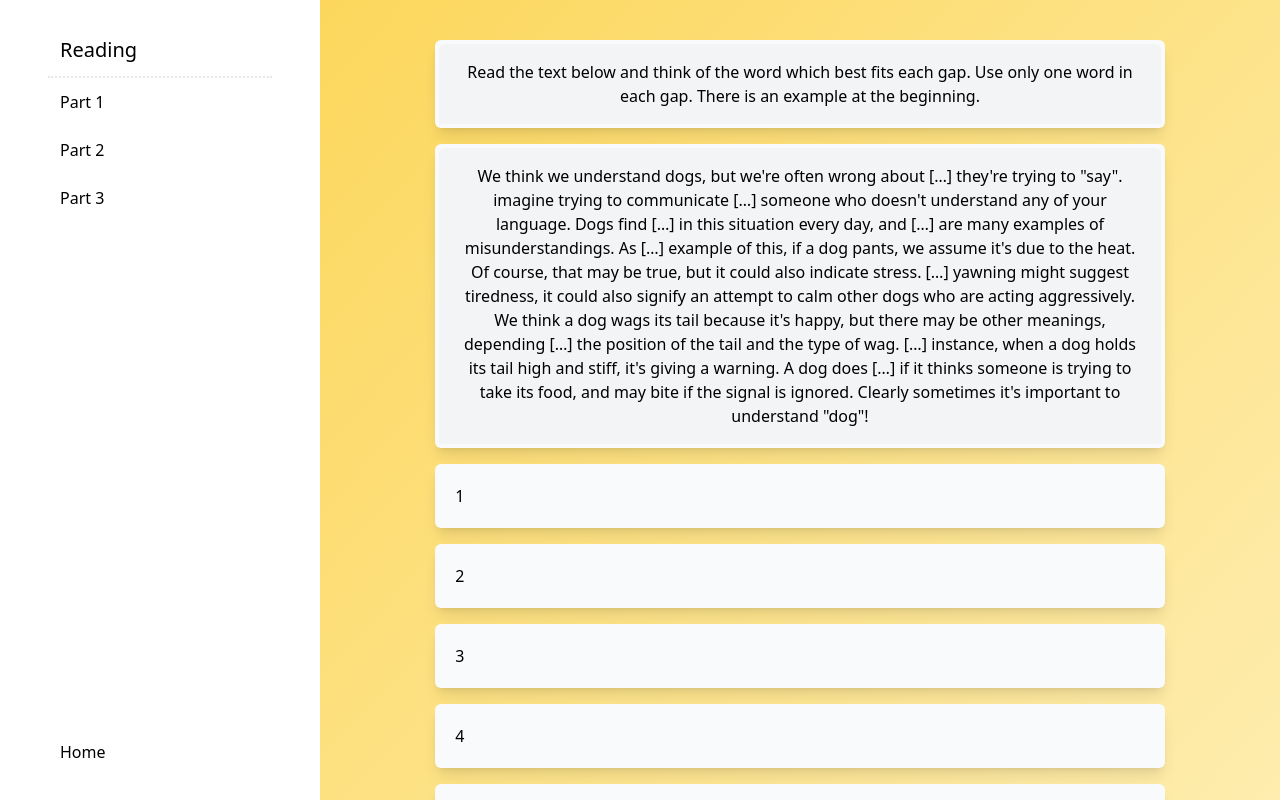
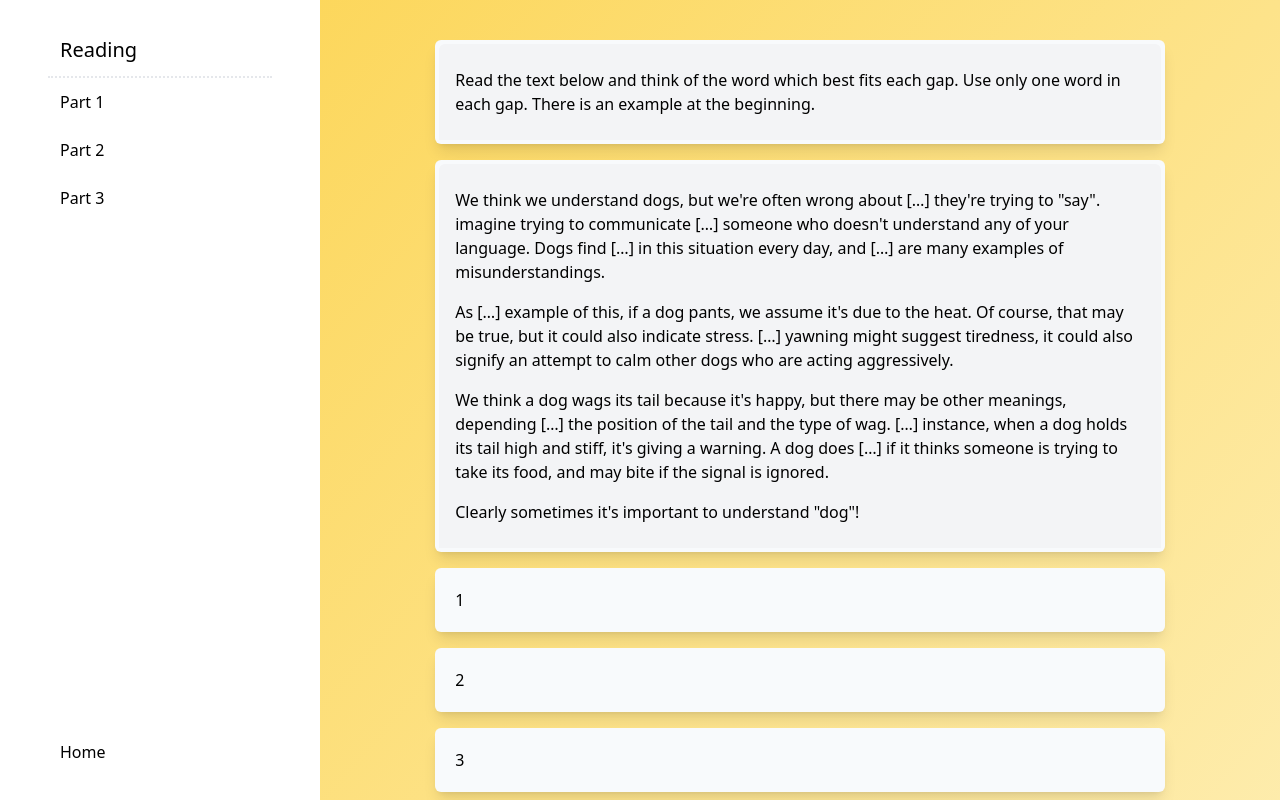
Before and after one commit to manusdextra/answersheet, a React (Create React App) app: page /exams/readingpart2 in a window 1280 px wide. Shown: the top 800 px of the page. Built offline with nearby package versions, Linux system fonts and the light colour scheme.

Commit message:
"Styles: Text should be arrays of strings
This is so that the TextCard component can render paragraphs. It means
one liners have to be passed within an array, and the mockexam had to be
updated, but on the whole I think this is cleaner.

```diff
--- a/src/assets/mockexam.ts
+++ b/src/assets/mockexam.ts
@@ -8,10 +8,10 @@ import type {
 export const readingPart1: Reading1 = {
   instructions:
     "Read the text below and decide which answer best fits each gap. There is an example at the beginning.",
-  text: `
-  Nowadays we are all […] pressure to increase the amount of work we can achieve in the shortest possible time. […] of this we may spend time looking […] short-cuts in our working lives. However, many of these time-saving measures may actually cause more problems than they […].
-  Some organisations seem to expect their staff to work more than the usual eight or nine hours a day, without recognising the fact that tiredness causes people to […] silly mistakes. We all tend to […] those who can multi-task because we think they are working hard—but do all the electronic gadgets they use make them more efficient in the long […]? It's possible they actually distract them from the task […] and lead to a loss of concentration. So maybe […] every email or answering every mobile phone call immediately is not the most efficient use of our time.
-`,
+  text: [
+    `Nowadays we are all […] pressure to increase the amount of work we can achieve in the shortest possible time. […] of this we may spend time looking […] short-cuts in our working lives. However, many of these time-saving measures may actually cause more problems than they […].`,
+    `Some organisations seem to expect their staff to work more than the usual eight or nine hours a day, without recognising the fact that tiredness causes people to […] silly mistakes. We all tend to […] those who can multi-task because we think they are working hard—but do all the electronic gadgets they use make them more efficient in the long […]? It's possible they actually distract them from the task […] and lead to a loss of concentration. So maybe […] every email or answering every mobile phone call immediately is not the most efficient use of our time.`,
+  ],
   questions: [
     {
       id: 0,
@@ -65,12 +65,12 @@ export const readingPart1: Reading1 = {
 export const readingPart2: Reading2 = {
   instructions:
     "Read the text below and think of the word which best fits each gap. Use only one word in each gap. There is an example at the beginning.",
-  text: `
-  We think we understand dogs, but we're often wrong about […] they're trying to "say". imagine trying to communicate […] someone who doesn't understand any of your language. Dogs find […] in this situation every day, and […] are many examples of misunderstandings.
-    As […] example of this, if a dog pants, we assume it's due to the heat. Of course, that may be true, but it could also indicate stress. […] yawning might suggest tiredness, it could also signify an attempt to calm other dogs who are acting aggressively.
-    We think a dog wags its tail because it's happy, but there may be other meanings, depending […] the position of the tail and the type of wag. […] instance, when a dog holds its tail high and stiff, it's giving a warning. A dog does […] if it thinks someone is trying to take its food, and may bite if the signal is ignored.
-    Clearly sometimes it's important to understand "dog"!
-  `,
+  text: [
+    `We think we understand dogs, but we're often wrong about […] they're trying to "say". imagine trying to communicate […] someone who doesn't understand any of your language. Dogs find […] in this situation every day, and […] are many examples of misunderstandings.`,
+    `As […] example of this, if a dog pants, we assume it's due to the heat. Of course, that may be true, but it could also indicate stress. […] yawning might suggest tiredness, it could also signify an attempt to calm other dogs who are acting aggressively.`,
+    `We think a dog wags its tail because it's happy, but there may be other meanings, depending […] the position of the tail and the type of wag. […] instance, when a dog holds its tail high and stiff, it's giving a warning. A dog does […] if it thinks someone is trying to take its food, and may bite if the signal is ignored.`,
+    `Clearly sometimes it's important to understand "dog"!`,
+  ],
   questions: [
     { id: 0, example: true, rightanswer: "for" },
     { id: 1, rightanswer: "with" },
@@ -87,11 +87,11 @@ export const readingPart2: Reading2 = {
 export const readingPart3: Reading3 = {
   instructions:
     "Read the text below. Use the word given in capitals at the end of some of the lines to form a word that fits in the gap in the same line. There is an example at the beginning.",
-  text: `
-  People assume there is a […] between a tourist and a traveller and that "tourist" is a negative term. Is this true?
-  In general, it seems a tourist goes to a new place to have a fun, […] time, and to replace the energy used up by working in a […] job. A traveller wanders from place to place driven on by a deep […] about everything new and the desire to explore. A tourist escapes from the […] routine of everyday life seeking relaxation, whereas all a traveller wants is to be on the road. A tourist goes somewhere, is amazed, but then returns with his or her everyday life […] by the experience; a traveller continues to roam around, seeking anything that enhances his or her […] of the world. A tourist goes home but a traveller moves on, perhaps unwilling to stop anywhere permanently.
-    But could it be possible that the two are […] the same? After all, they share a pleasure in the world and an […] of the wonders in it.
-  `,
+  text: [
+    `People assume there is a […] between a tourist and a traveller and that "tourist" is a negative term. Is this true?`,
+    `In general, it seems a tourist goes to a new place to have a fun, […] time, and to replace the energy used up by working in a […] job. A traveller wanders from place to place driven on by a deep […] about everything new and the desire to explore. A tourist escapes from the […] routine of everyday life seeking relaxation, whereas all a traveller wants is to be on the road. A tourist goes somewhere, is amazed, but then returns with his or her everyday life […] by the experience; a traveller continues to roam around, seeking anything that enhances his or her […] of the world. A tourist goes home but a traveller moves on, perhaps unwilling to stop anywhere permanently.`,
+    `But could it be possible that the two are […] the same? After all, they share a pleasure in the world and an […] of the wonders in it.`,
+  ],
   questions: [
     { id: 0, example: true, prompt: "different", rightanswer: "difference" },
     { id: 1, prompt: "enjoy", rightanswer: "enjoyable" },
--- a/src/components/Exam.tsx
+++ b/src/components/Exam.tsx
@@ -13,7 +13,7 @@ export const Exam = (data: Reading1) => {
 
   return (
     <ul className="p-6">
-      <TextCard key="introduction" content={data.instructions} />
+      <TextCard key="introduction" content={[data.instructions]} />
       {data.text && <TextCard key="text" content={data.text} />}
       <Formik
         initialValues={initials}
--- a/src/components/TextCard.tsx
+++ b/src/components/TextCard.tsx
@@ -1,6 +1,7 @@
 import type { TextCardProps } from "../declarations";
 import { sizes } from "../assets/styles";
 import { clsx } from "clsx";
+import { ReactNode } from "react";
 
 export const TextCard = (props: TextCardProps) => {
   return (
@@ -11,8 +12,12 @@ export const TextCard = (props: TextCardProps) => {
         sizes
       )}
     >
-      <p className="text-md rounded-t-md bg-gray-100 p-4 text-center">
-        {props.content}
+      <p className="text-md rounded-t-md bg-gray-100 p-4">
+        {props.content.map(
+          (para: string): ReactNode => (
+            <p className="py-2">{para}</p>
+          )
+        )}
       </p>
     </li>
   );
--- a/src/declarations.d.ts
+++ b/src/declarations.d.ts
@@ -2,7 +2,7 @@ import { FormEventHandler } from "react";
 
 export interface Exam {
   instructions: string;
-  text?: string;
+  text?: string[];
 }
 
 export interface LevelTest extends Exam {
@@ -55,5 +55,5 @@ export type FormProps = {
 
 export type TextCardProps = {
   key: string;
-  content: string;
+  content: string[];
 };
```
